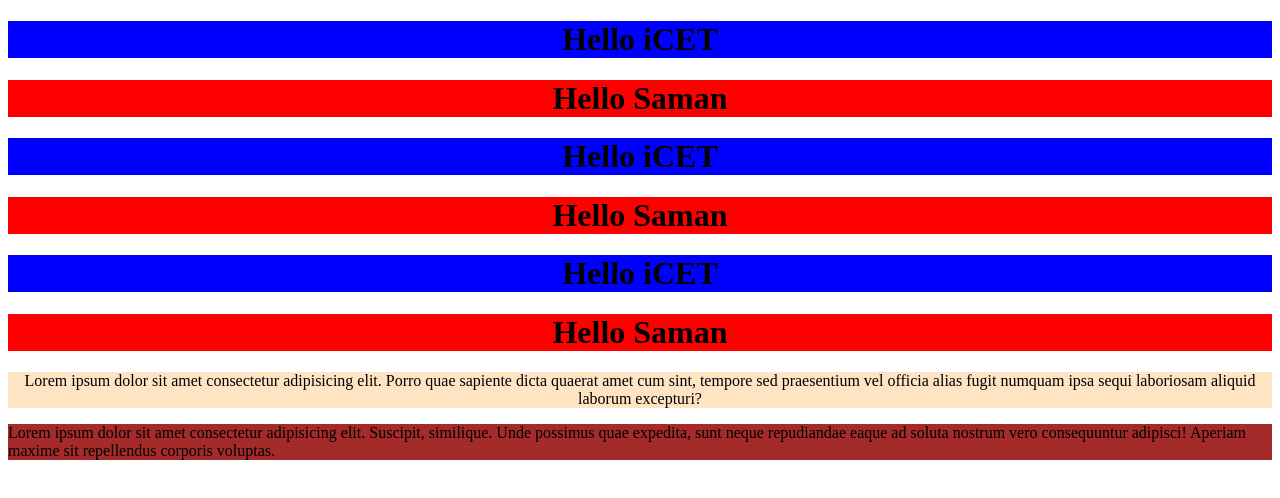
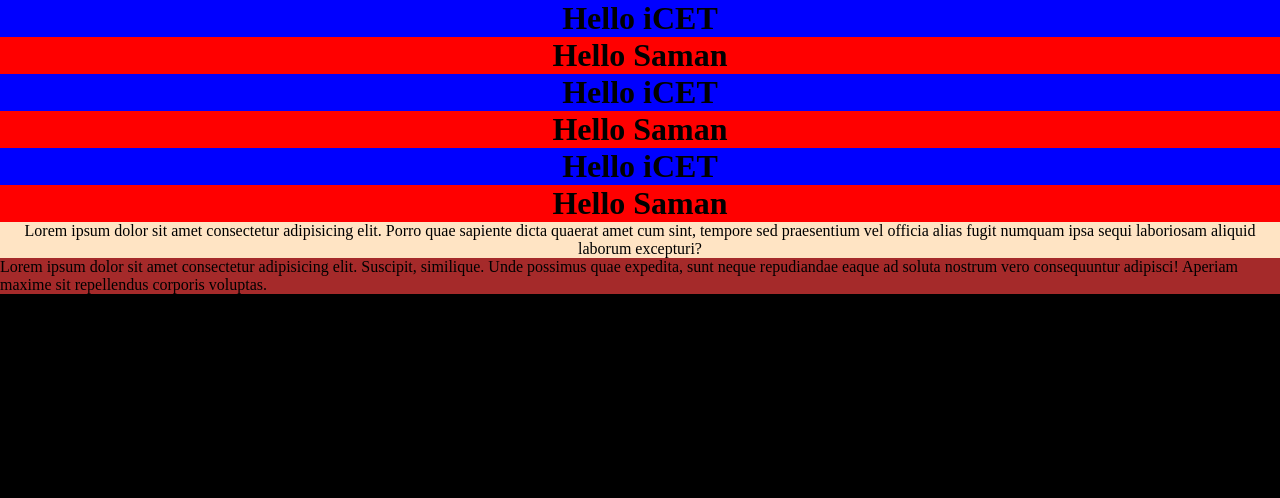
Before and after one commit to sathsarani12/Day3, a plain HTML site: page index.html in a window 1280 px wide. Drawn offline with Linux system fonts and the light colour scheme.

Commit message:
Fix CSS formatting by adding missing newline and ensuring proper structure for universal selector

```diff
--- a/css/style.css
+++ b/css/style.css
@@ -23,3 +23,9 @@
     background-color: brown;
     color: black;
  }
+
+ *{
+    background-color: black;
+    margin: 0;
+    padding: 0;
+ }
```
